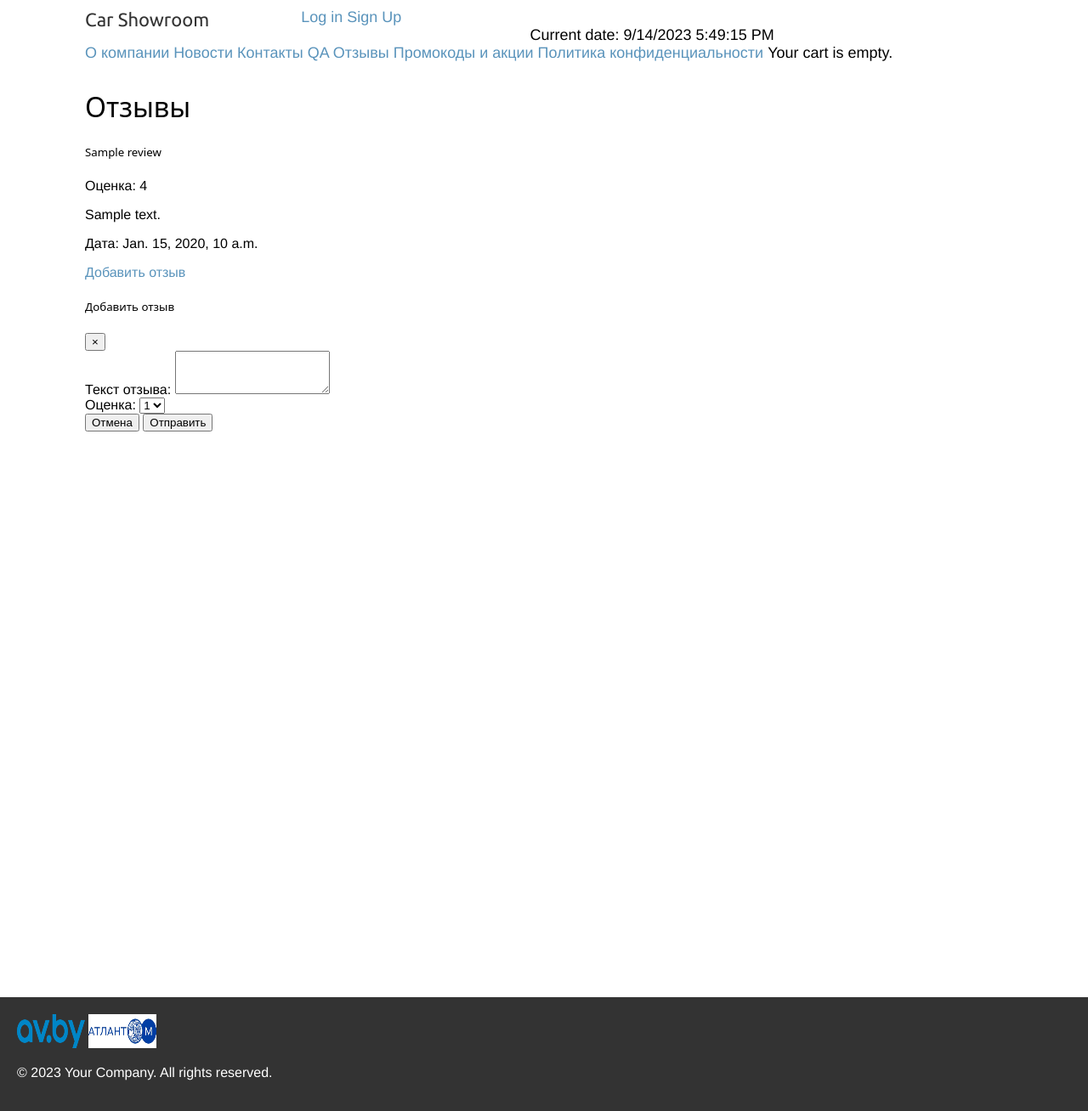
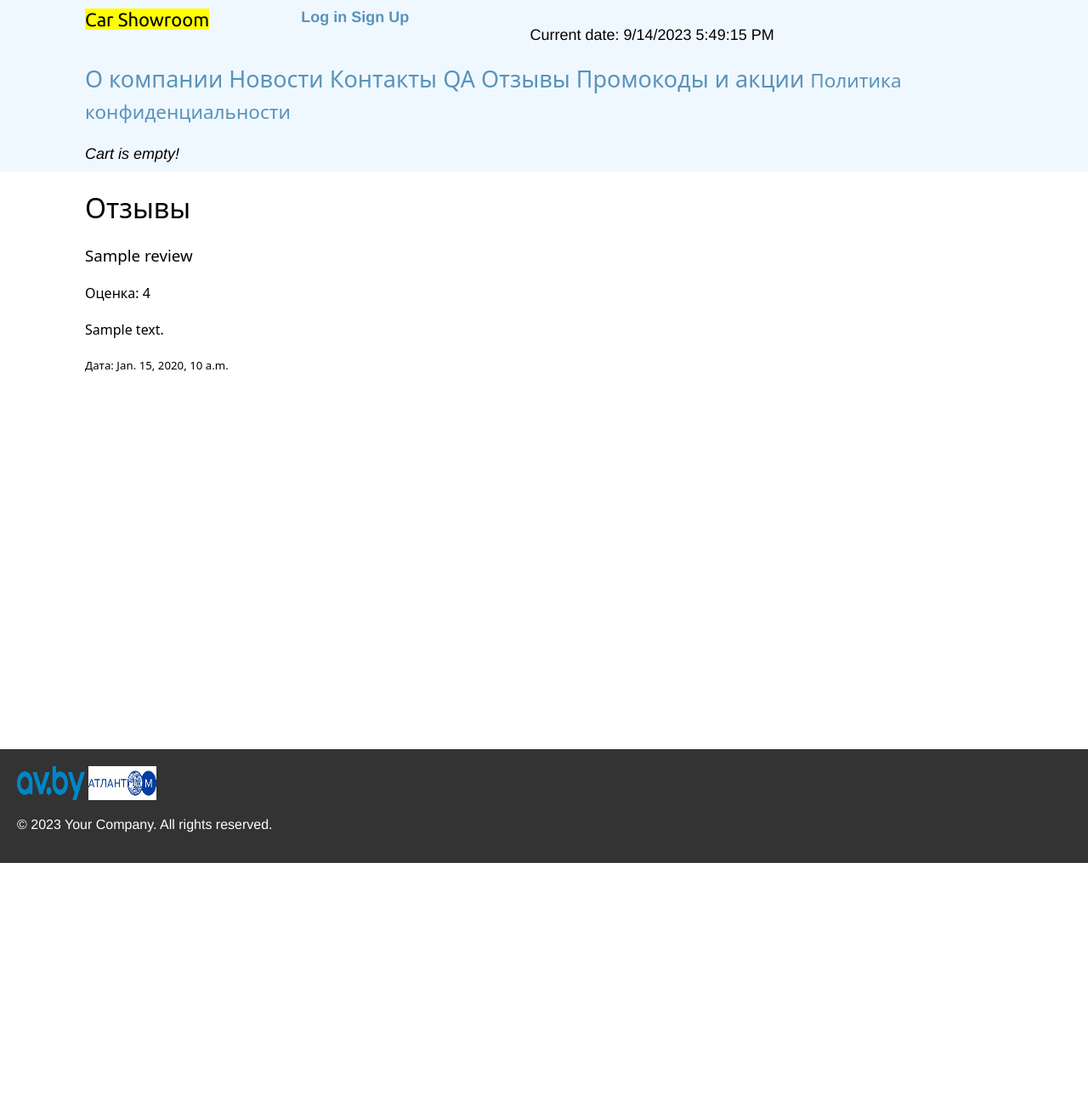
Before and after one commit to PaShampusik/PythonLabs, a Django app: page /information/reviews/ in a window 1280 px wide. Shown: the whole page at 85% size. After the commit the page ends 1016 px from the top, so only its background shows below. Run offline with Django 4.2, Linux system fonts and the light colour scheme; tables that the repository leaves empty hold one stand-in row (values such as "Sample post").

Commit message:
Reviews done

```diff
--- a/Lab_4/carshowroom/information/models.py
+++ b/Lab_4/carshowroom/information/models.py
@@ -1,6 +1,7 @@
 from django.db import models
 from django.urls import reverse
 from django.contrib.auth.models import User
+
 
 class Article(models.Model):
     title = models.CharField(max_length=200)
@@ -20,6 +21,7 @@ class FAQ(models.Model):
     def __str__(self):
         return self.question
 
+
 class Employee(models.Model):
     name = models.CharField(max_length=200)
     photo = models.ImageField(upload_to='employees/')
@@ -30,15 +32,17 @@ class Employee(models.Model):
     def __str__(self):
         return self.name
 
+
 class Review(models.Model):
     user = models.ForeignKey(User, on_delete=models.CASCADE)
-    name = models.CharField(max_length=200)
+    name = models.CharField(max_length=200, default="Отзыв")
     rating = models.IntegerField()
-    text = models.TextField()
+    text = models.TextField(blank=False, default="Хороший автосалон!")
     date_added = models.DateTimeField(auto_now_add=True)
 
     def __str__(self):
         return self.name
+
 
 class Promotion(models.Model):
     code = models.CharField(max_length=20, unique=True)
--- a/Lab_4/carshowroom/information/templates/reviews.html
+++ b/Lab_4/carshowroom/information/templates/reviews.html
@@ -5,42 +5,39 @@
 {% endblock %}
 
 {% block content %}
-<div class="container">
+<body class="container">
     <h1>Отзывы</h1>
     <div class="row">
         {% for review in reviews %}
         <div class="col-md-6">
             <div class="card mb-4">
                 <div class="card-body">
-                    <h5 class="card-title">{{ review.name }}</h5>
-                    <p class="card-text">Оценка: {{ review.rating }}</p>
-                    <p class="card-text">{{ review.text }}</p>
-                    <p class="card-text">Дата: {{ review.date_added }}</p>
+                    <h3 class="card-title">{{ review.name }}</h3>
+                    <h4 class="card-text">Оценка: {{ review.rating }}</h4>
+                    <h4 class="card-text">{{ review.text }}</h4>
+                    <h5 class="card-text">Дата: {{ review.date_added }}</h5>
                 </div>
             </div>
         </div>
         {% endfor %}
     </div>
-    {% if user.is_authenticated %}
-    <a href="{% url 'information:add_review' %}" class="btn btn-primary">Добавить отзыв</a>
-    {% else %}
-    <a href="{% url 'account:login' %}" class="btn btn-primary">Добавить отзыв</a>
-    {% endif %}
-</div>
+    <br><br><br>
+
+
+</body>
 
 <!-- Форма для добавления отзыва -->
-<div class="modal fade" id="addReviewModal" tabindex="-1" role="dialog" aria-labelledby="addReviewModalLabel"
-    aria-hidden="true">
+{% if user.is_authenticated %}
+<footer>
     <div class="modal-dialog" role="document">
         <div class="modal-content">
             <div class="modal-header">
-                <h5 class="modal-title" id="addReviewModalLabel">Добавить отзыв</h5>
-                <button type="button" class="close" data-dismiss="modal" aria-label="Close">
-                    <span aria-hidden="true">&times;</span>
-                </button>
+                <h3 class="modal-title" id="addReviewModalLabel">Добавить отзыв</h3>
             </div>
             <form method="post" action="{% url 'information:save_review' %}">
                 {% csrf_token %}
+                <label>Название отзыва</label>
+                <input type = "text" name = "name">
                 <div class="modal-body">
                     <div class="form-group">
                         <label for="reviewText">Текст отзыва:</label>
@@ -58,11 +55,11 @@
                     </div>
                 </div>
                 <div class="modal-footer">
-                    <button type="button" class="btn btn-secondary" data-dismiss="modal">Отмена</button>
-                    <button type="submit" class="btn btn-primary">Отправить</button>
+                    <button type="submit" class="btn btn-primary">Добавить отзыв</button>
                 </div>
             </form>
         </div>
     </div>
-</div>
+</footer>
+{% endif %}
 {% endblock %}
--- a/Lab_4/carshowroom/information/urls.py
+++ b/Lab_4/carshowroom/information/urls.py
@@ -13,4 +13,5 @@ urlpatterns = [
     path("promotions/", views.PromotionsView.as_view(), name="promotions"),
     path('add/', views.AddReviewView.as_view(), name='add_review'),
     path('save/', views.SaveReviewView.as_view(), name='save_review'),
+    path("save_review", views.save_review, name="save_review")
 ]
--- a/Lab_4/carshowroom/information/views.py
+++ b/Lab_4/carshowroom/information/views.py
@@ -91,3 +91,17 @@ class ContactsView(View):
 
 def privacy_policy_page(request):
     return render(request, "privacy.html")
+
+def save_review(request):
+    if request.method == 'POST':
+        text = request.POST.get('text')
+        rating = request.POST.get('rating')
+        name = request.POST.get('name')
+        user = None
+        if request and hasattr(request, "user"):
+            user = request.user
+        review = Review.objects.create(text=text, rating=rating, user = user, name = name)
+
+        return redirect('information:reviews')
+
+    return redirect('showroom:product_list')
--- a/Lab_4/carshowroom/showroom/templates/showroom/base.html
+++ b/Lab_4/carshowroom/showroom/templates/showroom/base.html
@@ -1,16 +1,16 @@
 <!DOCTYPE html>
-<html>
+<html lang = "rus">
 {% load static %}
 
-<head>
-    <meta charset="utf-8" />
+<head title = "My car showroom">
+    <meta charset="utf-8" name = "base" content = "base template"/>
     <title>{% block title %}My shop{% endblock %}</title>
-    <link rel="stylesheet" href="{% static 'css/styles.css' %}">
+    <link rel="stylesheet" type = "text/css" href="{% static 'css/styles.css' %}">
 </head>
 
 <body>
-    <header id="header">
-        <a href="/" class="logo">Car Showroom</a>
+    <header id="header" style = "background-color:aliceblue">
+        <a href="/" class="logo"><mark>Car Showroom</mark></a>
         {% if user.is_authenticated %}
         {% if user.is_staff %}
         <div>
@@ -25,21 +25,24 @@
             {% endif %}
 
             {% if not user.is_authenticated %}
-            <a href="{% url 'account:login' %}" class="btn btn-light">Log in</a>
-            <a href="{% url 'account:register' %}" class="btn btn-light">Sign Up</a>
+            <a href="{% url 'account:login' %}" class="btn btn-light"><b>Log in</b></a>
+            <a href="{% url 'account:register' %}" class="btn btn-light"><b>Sign Up</b></a>
             {% else %}
             <a href="{% url 'account:logout' %}" class="btn btn-light">Log out</a>
             {% endif %}
+            <mark>
             <p id="current-time"
                 style="width: 100%; text-align: center; color: black;margin: 0 auto; position: relative;">
             </p>
+            </mark><h2>
             <a href="{% url 'information:about'%}" class="btn btn-light">О компании</a>
-            <a href="{% url 'information:news' %}" class="btn btn-light">Новости</a>
-            <a href="{% url 'information:contacts' %}" class="btn btn-light">Контакты</a>
+            <a href="{% url 'information:news' %}" class="btn btn-light"> Новости</a>
+            <a href="{% url 'information:contacts' %}" class="btn btn-light"> Контакты</a>
             <a href="{% url 'information:qa' %}" class="btn btn-light">QA</a>
             <a href="{% url 'information:reviews' %}" class="btn btn-light">Отзывы</a>
             <a href="{% url 'information:promotions' %}" class="btn btn-light">Промокоды и акции </a>
-            <a href="{% url 'information:privacy_policy' %}" class="btn btn-light">Политика конфиденциальности</a>
+            <a href="{% url 'information:privacy_policy' %}" class="btn btn-light"><small>Политика конфиденциальности</small></a>
+            </h3>
             {% with total_items=cart|length %}
             {% if cart|length > 0 %}
             Your cart:
@@ -48,7 +51,7 @@
                 ${{ cart.get_total_price }}
             </a>
             {% else %}
-            Your cart is empty.
+            <em> Cart is empty!</em>
             {% endif %}
             {% endwith %}
         </nav>
@@ -64,7 +67,7 @@
     <div class="wrapper">
         <!-- Your page content here -->
 
-        <footer class="footer">
+        <footer class = "footer">
             <div class="container">
                 <div class="col-md-6">
                     <a href="https://av.by/" target="_blank">
@@ -85,7 +88,6 @@
 
     <script>
         let time = document.getElementById('current-time');
-
         setInterval(() => {
             let d = new Date();
             time.innerHTML = "Current date: " + d.toLocaleDateString() + " " + d.toLocaleTimeString();
--- a/Lab_4/carshowroom/static/css/styles.css
+++ b/Lab_4/carshowroom/static/css/styles.css
@@ -98,11 +98,6 @@ body {
     padding: 0;
 }
 
-.wrapper {
-    display: flex;
-    flex-direction: column;
-    min-height: 100vh;
-}
 
 .footer {
     background-color: #333;
@@ -110,7 +105,10 @@ body {
     padding: 20px;
     margin-top: auto;
 }
-
+#content {
+    min-height: calc(100vh - 120px);
+    /* 80px header + 40px footer = 120px  */
+}
 a.button,
 input[type="submit"] {
     color: #fff;
```
Also changed, not shown: Lab_4/carshowroom/information/templates/about.html (+75 -10 lines), Lab_4/carshowroom/information/templates/news.html (+13 -7 lines), Lab_4/carshowroom/information/templates/vacancy.html (deleted).
